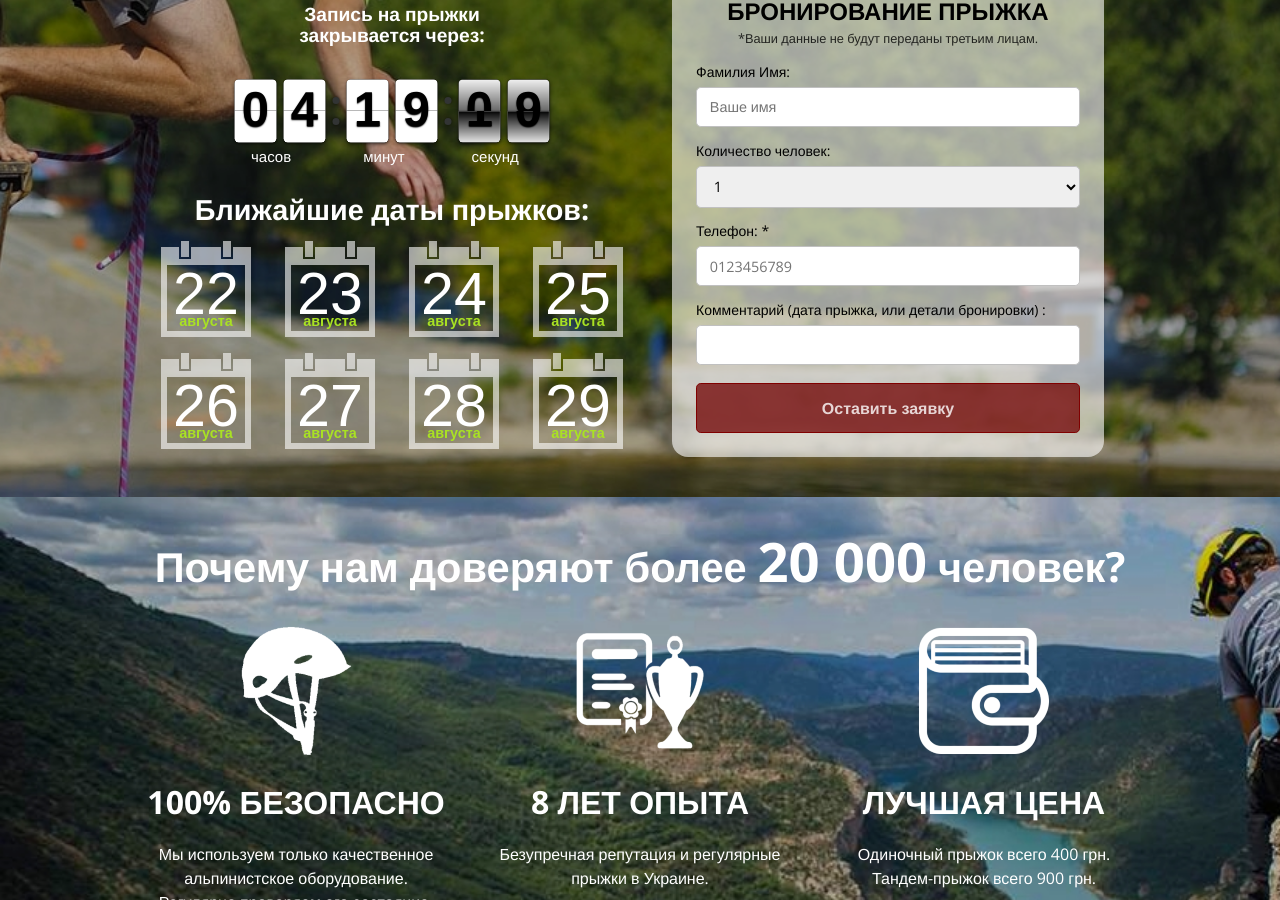
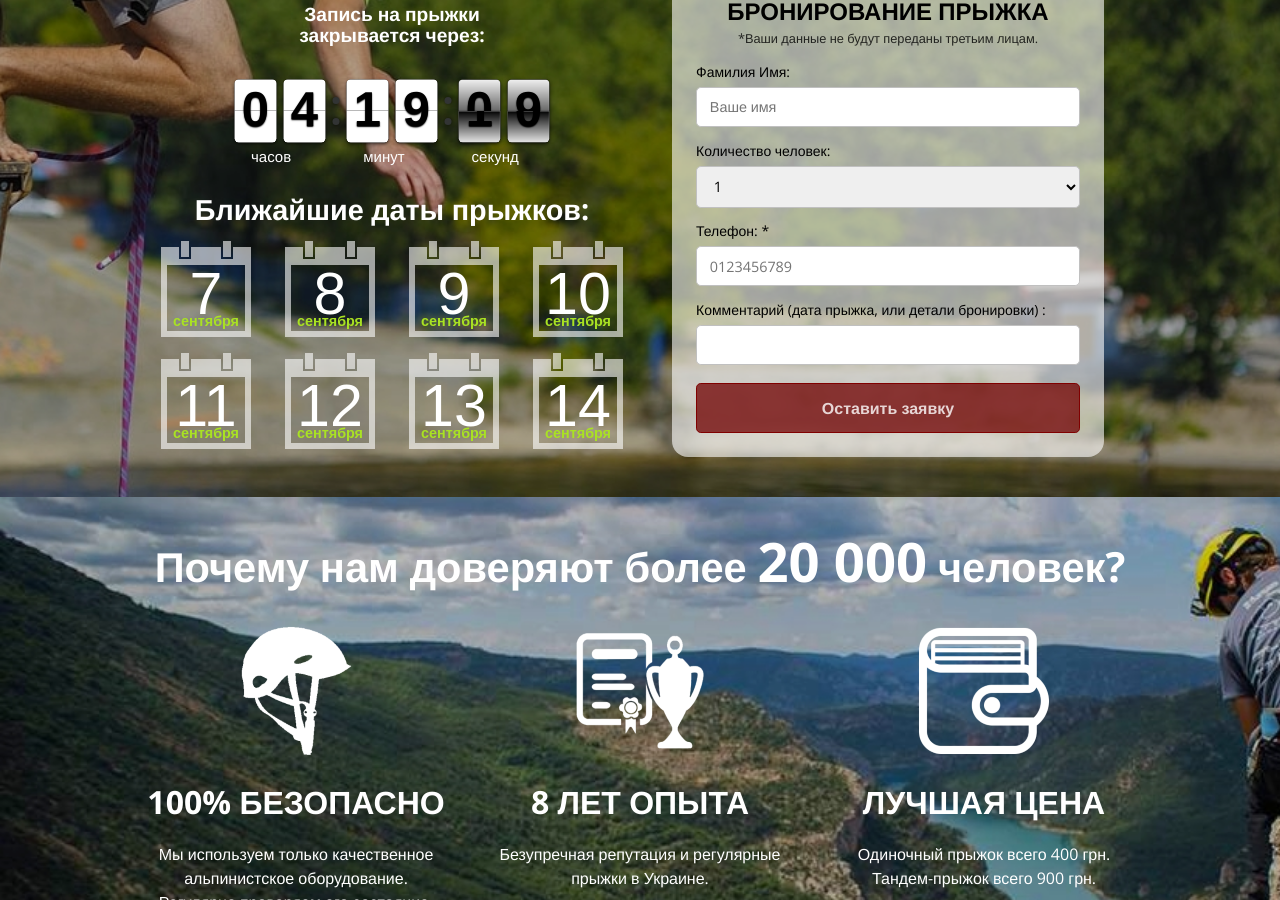
Before and after one commit to Andreyfilko/go-jump, a Jekyll site: the page built from index.md, in a window 1280 px wide and 900 px high, scrolled down 435 px. Built offline with Jekyll 4.4.1, drawn with Linux system fonts in a browser that asks for light colours; some web fonts are replaced; some of the changed text lies outside the part shown.

Commit message:
Update _config.yml
поменял даты прыжков. 06.09.2021 - 15:24

```diff
--- a/_config.yml
+++ b/_config.yml
@@ -35,11 +35,11 @@ google_analytics:
 theme: jekyll-theme-cayman
 
 dates:
-  - 2021-08-22
-  - 2021-08-23
-  - 2021-08-24
-  - 2021-08-25
-  - 2021-08-26
-  - 2021-08-27
-  - 2021-08-28
-  - 2021-08-29
+  - 2021-09-07
+  - 2021-09-08
+  - 2021-09-09
+  - 2021-09-10
+  - 2021-09-11
+  - 2021-09-12
+  - 2021-09-13
+  - 2021-09-14
```
